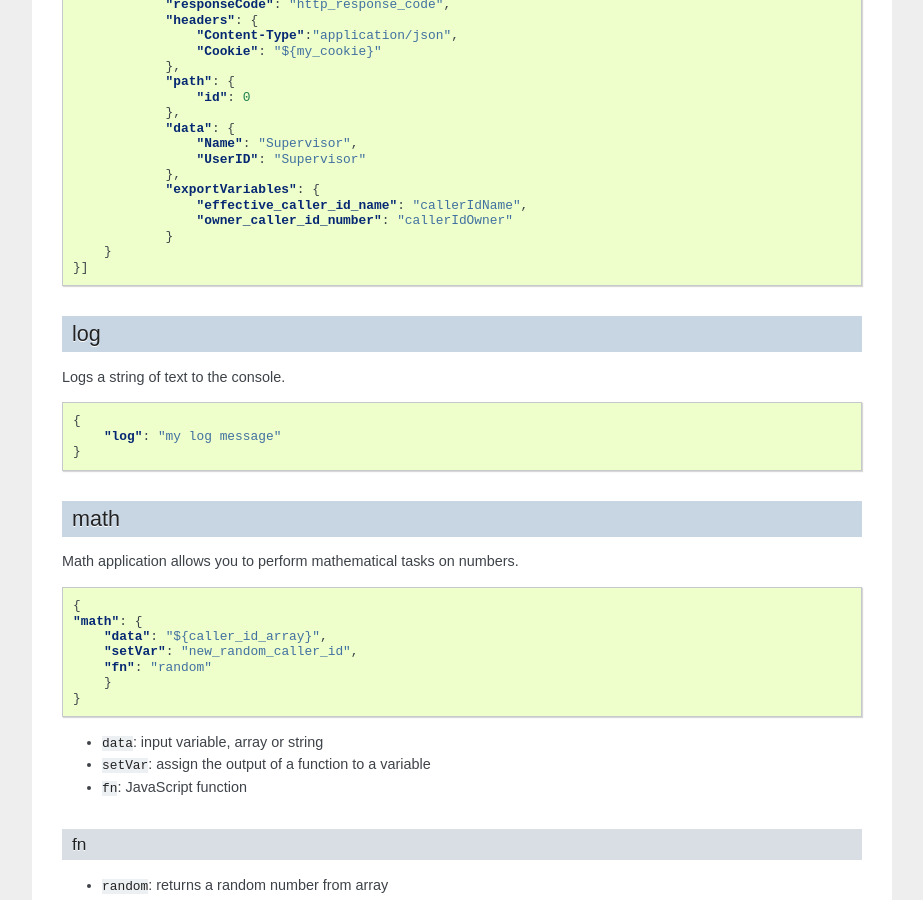
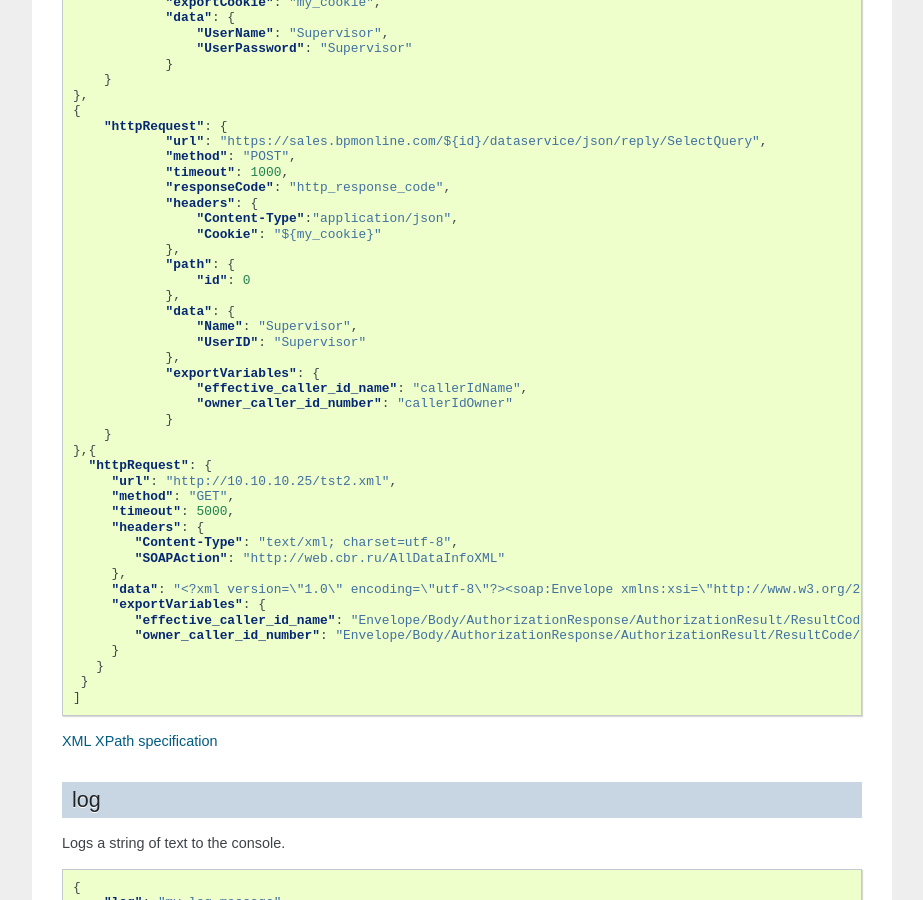
Before and after one commit to webitel/docs-en, a Sphinx documentation site: the page built from source/acr-applications.rst, in a window 1280 px wide and 900 px high, scrolled down 8925 px. Shown: the whole window, without its empty margins (198-1121 px from the left). Built offline with Sphinx 7.4.7, drawn with Linux system fonts in a browser that asks for light colours; some of the changed text lies outside the part shown.

Commit message:
calendar, exists

```diff
--- a/source/acr-applications.rst
+++ b/source/acr-applications.rst
@@ -446,7 +453,9 @@ Determines whether the given resource exists or not.
             "name": "myFile.wav",
             "type": "wav",
             "setVar": "DoesMyFileExist"
-    },{
+        }
+    },
+    {
        "exists": {
             "resource": "dialer",
             "name": "5b4351e0a6e784000ab5fc89",
@@ -601,7 +611,25 @@ httpRequest
                     "owner_caller_id_number": "callerIdOwner"
                 }
         }
-    }]
+    },{
+      "httpRequest": {
+         "url": "http://10.10.10.25/tst2.xml",
+         "method": "GET",
+         "timeout": 5000,
+         "headers": {
+            "Content-Type": "text/xml; charset=utf-8",
+            "SOAPAction": "http://web.cbr.ru/AllDataInfoXML"
+         },
+         "data": "<?xml version=\"1.0\" encoding=\"utf-8\"?><soap:Envelope xmlns:xsi=\"http://www.w3.org/2001/XMLSchema-instance\" xmlns:xsd=\"http://www.w3.org/2001/XMLSchema\" xmlns:soap=\"http://schemas.xmlsoap.org/soap/envelope/\"><soap:Body><AllDataInfoXML xmlns=\"http://web.cbr.ru/\" /></soap:Body></soap:Envelope>",
+         "exportVariables": {
+            "effective_caller_id_name": "Envelope/Body/AuthorizationResponse/AuthorizationResult/ResultCode/@asd",
+            "owner_caller_id_number": "Envelope/Body/AuthorizationResponse/AuthorizationResult/ResultCode/text()"
+         }
+       }
+     }
+    ]
+
+`XML XPath specification <https://godoc.org/gopkg.in/xmlpath.v2>`_
 
 
 log
--- a/source/acr-scheme.rst
+++ b/source/acr-scheme.rst
@@ -37,7 +37,7 @@ Default Route
               {
                 "type": "sipGateway",
                 "name": "kyiv",
-                "dialString": "&reg0.$1"
+                "dialString": "$1"
               }
             ]
           }
--- a/source/index.rst
+++ b/source/index.rst
@@ -3,7 +3,7 @@ Webitel API Documentation
 
 `Webitel <http://webitel.com>`_ is a scalable, distributed, cloud-based VoIP telephony platform.
 
-Webitel is designed to handle anything from small offices to big contact centers with CRM integration. Webitel is based on the best open source applications including Docker, FreeSWITCH, Node.js, MongoDB, Elasticsearch and Kibana.
+Webitel is designed to handle anything from small offices to big contact centers with CRM integration. Webitel is based on the best open source applications including Docker, FreeSWITCH, Node.js, PostgreSQL, Elasticsearch and Kibana.
 
 RESTful HTTP API v2
 ===================
```
Also changed, not shown: other parts of source/acr-applications.rst (+8 -0 lines).
